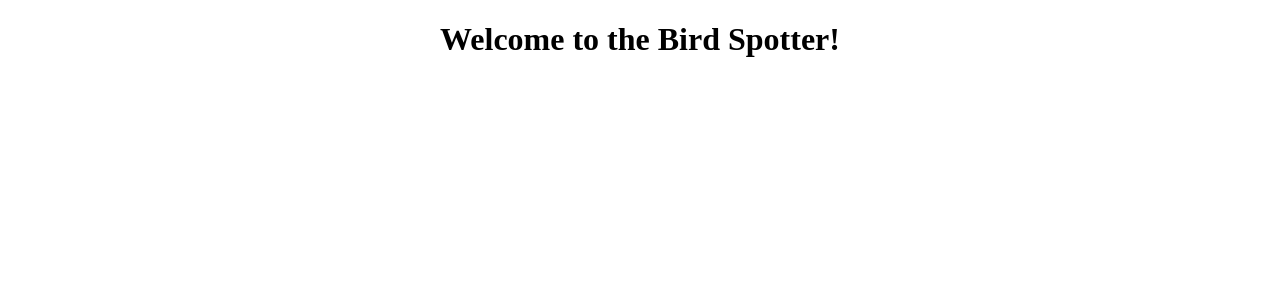
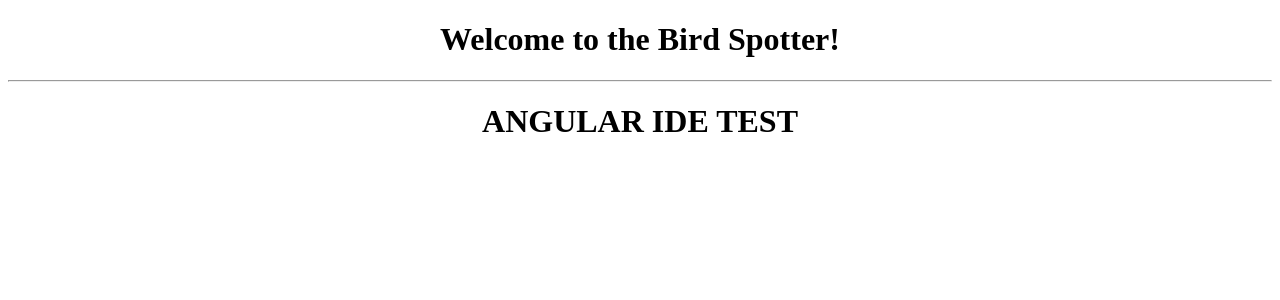
Before and after one commit to jjvmak/BirdSpotter, an Angular app: page / in a window 1280 px wide. Shown: the top 300 px of the page. Built offline with nearby package versions, Linux system fonts and the light colour scheme; no server answers.

Commit message:
Setting up and testing Angular IDE.

```diff
--- a/src/app/app.component.html
+++ b/src/app/app.component.html
@@ -3,5 +3,7 @@
   <h1>
     Welcome to the {{title}}!
   </h1>
+  <hr>
+  <h1>ANGULAR IDE TEST</h1>
 
 </div>
```
